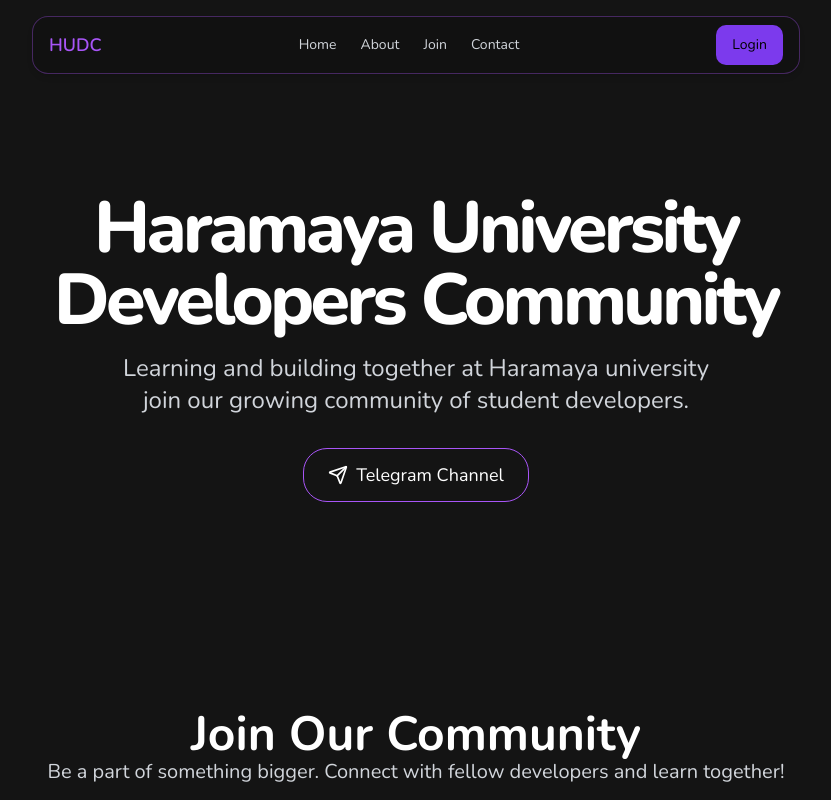
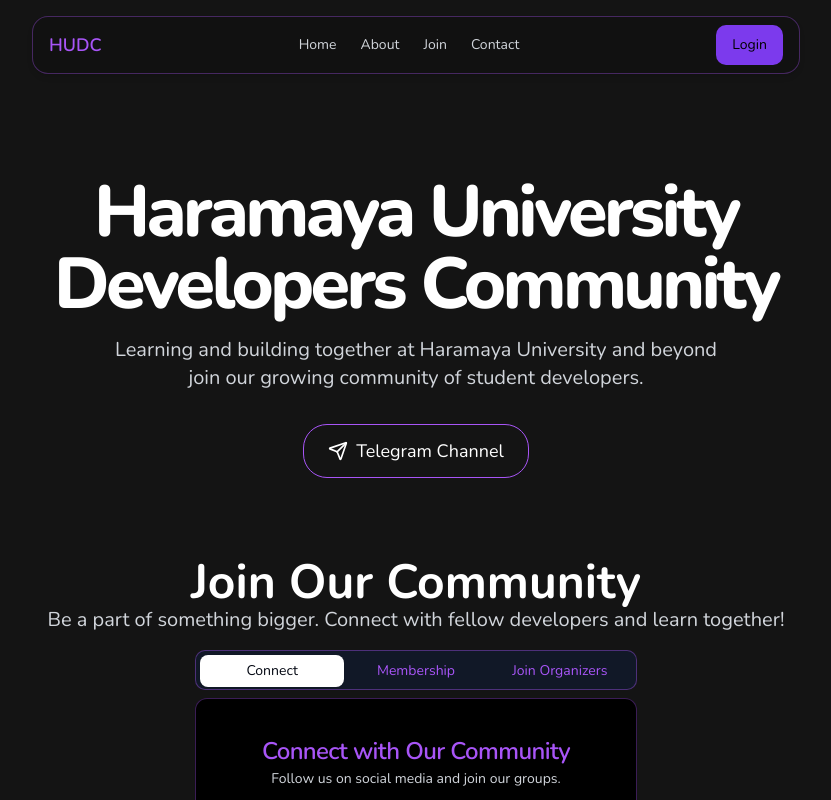
Before and after one commit to kalebalebachew/hu-devs, a Next.js app: page / in a window 1280 px wide. Shown: the top 800 px of the page, without its empty margins (224-1055 px from the left). Built offline with nearby package versions, Linux system fonts and the light colour scheme.

Commit message:
style: padding fixe for different devices and some style change

```diff
--- a/src/components/landing-page.jsx
+++ b/src/components/landing-page.jsx
@@ -50,7 +50,7 @@
       <main className="flex-1 ">
         <section
           id="home"
-          className="pt-36 pb-18 md:py-32 lg:py-40 xl:py-40 text-white bg-opacity-90 bg-black w-full"
+          className="pt-36 pb-18 md:pb-4 lg:pb-8 xl:pb-8 text-white bg-opacity-90 bg-black w-full"
           style={{
             backgroundImage: "radial-gradient(#5a3fff 0.5px, #141414 0.5px)",
             backgroundSize: "10px 10px",
@@ -61,8 +61,8 @@
               <h1 className="text-4xl font-extrabold tracking-tighter sm:text-5xl md:text-6xl lg:text-7xl">
                 Haramaya University <br /> Developers Community
               </h1>
-              <p className="mx-auto max-w-[700px] text-xl md:text-2xl font-light text-gray-300">
-                Learning and building together at Haramaya university <br />{" "}
+              <p className="mx-auto max-w-[700px] text-xl md:text-xl font-light text-gray-300">
+              Learning and building together at Haramaya University and beyond <br />{" "}
                 join our growing community of student developers.
               </p>
             </div>
```
